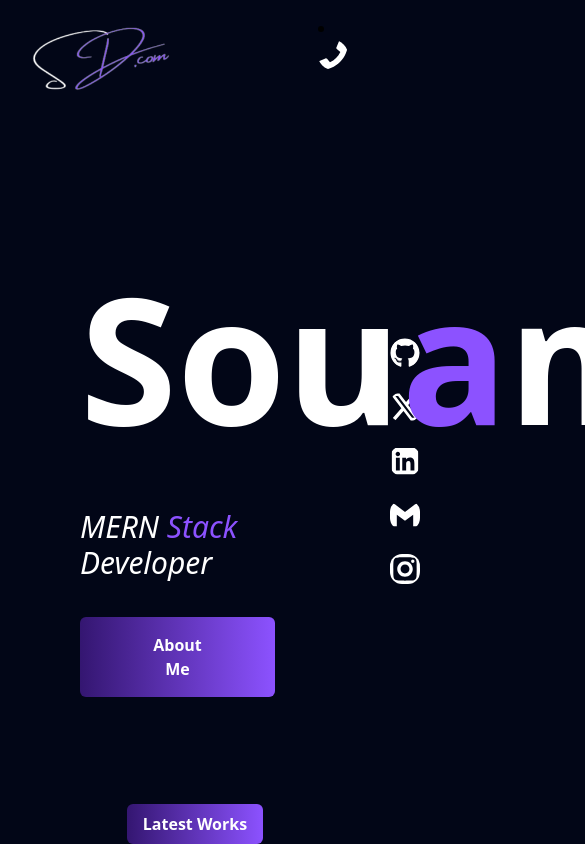
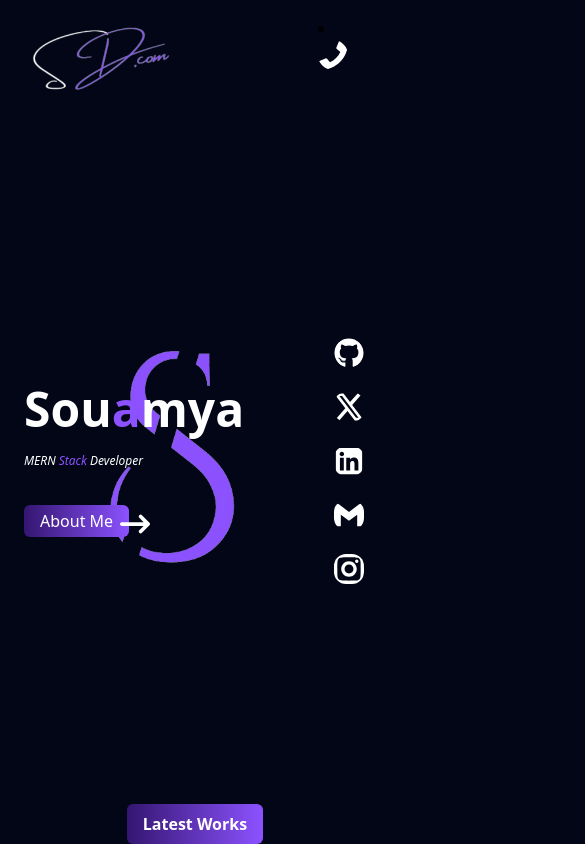
Before and after one commit to Namank65/MyPortfolio, a React (Vite) app: page / in a window 390 px wide. Shown: the top 844 px of the page, 585 px wide, since content can reach past the window. Built offline with nearby package versions, Linux system fonts and the light colour scheme.

Commit message:
made the front page more responsive

```diff
--- a/src/components/Hero.jsx
+++ b/src/components/Hero.jsx
@@ -4,21 +4,22 @@ import { SiGmail } from "react-icons/si";
 import { FaLinkedin } from "react-icons/fa6";
 import { GrInstagram } from "react-icons/gr";
 import { FaGithub } from "react-icons/fa";
+import { FaArrowRightLong } from "react-icons/fa6";
 import MainLogo from "../assets/MainLogo5.png";
 
 const Hero = () => {
   return (
     <div className="flex items-center">
       <div className="max-w-screen-2xl w-full mx-auto text-white">
-        <img className="absolute w-72 -translate-y-20 translate-x-[240%] " src={MainLogo} alt="mainlogo"/>
-        <div className="relative left-20 w-1/2">
-        <h1 className=" font-bold text-[11rem] ">Sou<span className="text-[#8c52ff]">a</span>mya</h1>
-        <p className="italic my-5 mb-9 text-3xl " >MERN <span className="text-[#8c52ff]">Stack</span> Developer</p>
-        <button className="py-4 px-16 font-extrabold rounded-md bg-gradient-to-l from-[#8c52ff] to-[#341671] hover:from-[#7641de] to-[#331273]">About Me</button>
+        <img className="absolute w-36 md:w-72 -translate-y-11 sm:-translate-y-20 translate-x-[70%] sm:translate-x-[240%] " src={MainLogo} alt="mainlogo"/>
+        <div className="relative left-6 sm:left-20 w-1/2 ">
+        <h1 className=" font-bold text-5xl sm:text-7xl md:text-[11rem] ">Sou<span className="text-[#8c52ff]">a</span>mya</h1>
+        <p className="italic my-5 mb-9 text-xs sm:text-xl md:text-3xl " >MERN <span className="text-[#8c52ff]">Stack</span> Developer</p>
+        <button className=" flex py-1 sm:py-4 px-4 sm:px-16 font-medium sm:font-bold rounded-md bg-gradient-to-l from-[#8c52ff] to-[#341671] hover:from-[#7641de]">About Me <FaArrowRightLong className=" ml-[5rem] lg:ml-32 absolute"/></button>
         </div>
 
-      </div>
-      <ul className="space-x-14 mr-8">
+      </div >
+      <ul className="space-x-14 mr-0 sm:mr-8 relative">
         <a href="https://github.com/Namank65">
           <FaGithub className="hover:bg-[#8c52ff] border-black rounded-2xl hover:scale-125 " />
         </a>
```
